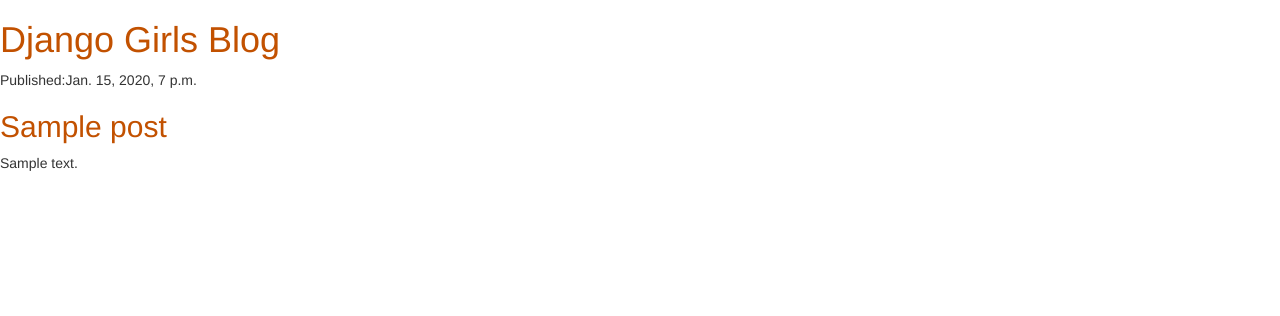
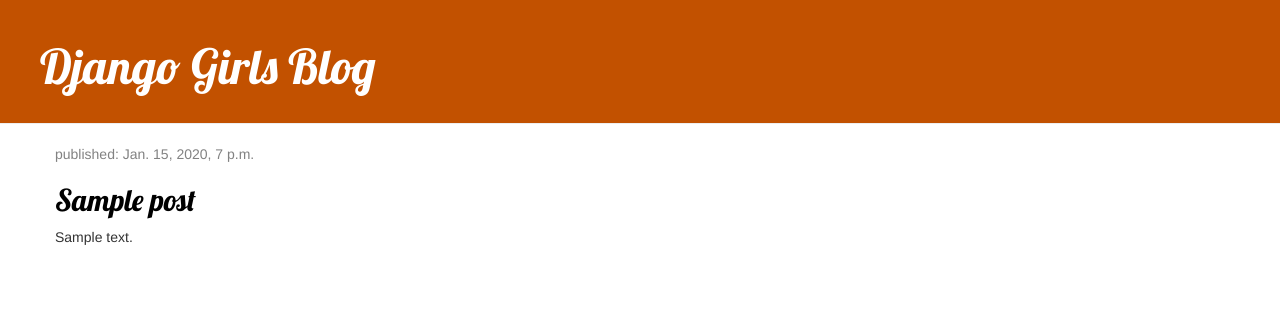
Before and after one commit to yukitomeow/my_second_django_blog, a Django app: page / in a window 1280 px wide. Shown: the top 316 px of the page. Run offline with Django 3.2, Linux system fonts and the light colour scheme; tables that the repository leaves empty hold one stand-in row (values such as "Sample post"); some libraries are stand-ins or nearby versions.

Commit message:
Added view and template for detailed blog post as well as CSS for the site.

```diff
--- a/blog/static/css/blog.css
+++ b/blog/static/css/blog.css
@@ -1,3 +1,51 @@
 h1 a, h2 a {
     color: #C25100;
+    font-family: 'Lobster';
 }
+
+.page-header {
+    background-color: #C25100;
+    margin-top: 0;
+    padding: 20px 20px 20px 40px;
+}
+
+.page-header h1, .page-header h1 a, .page-header h1 a:visited, .page-header h1 a:active {
+    color: #ffffff;
+    font-size: 36pt;
+    text-decoration: none;
+}
+
+.content {
+    margin-left: 40px;
+}
+
+h1, h2, h3, h4 {
+    font-family: 'Lobster', cursive;
+}
+
+.date {
+    color: #828282;
+}
+
+.save {
+    float: right;
+}
+
+.post-form textarea, .post-form input {
+    width: 100%;
+}
+
+.top-menu, .top-menu:hover, .top-menu:visited {
+    color: #ffffff;
+    float: right;
+    font-size: 26pt;
+    margin-right: 20px;
+}
+
+.post {
+    margin-bottom: 70px;
+}
+
+.post h2 a, .post h2 a:visited {
+    color: #000000;
+}
--- /dev/null
+++ b/blog/templates/blog/base.html
@@ -0,0 +1,31 @@
+{% load static %}
+<!DOCTYPE html>
+<html lang="en">
+<head>
+    <meta charset="UTF-8">
+    <meta http-equiv="X-UA-Compatible" content="IE=edge">
+    <meta name="viewport" content="width=device-width, initial-scale=1.0">
+    <link rel="stylesheet" href="//maxcdn.bootstrapcdn.com/bootstrap/3.2.0/css/bootstrap.min.css">
+    <link rel="stylesheet" href="//maxcdn.bootstrapcdn.com/bootstrap/3.2.0/css/bootstrap-theme.min.css">
+    <link href="//fonts.googleapis.com/css?family=Lobster&subset=latin,latin-ext" rel="stylesheet" type="text/css">
+    <link rel="stylesheet" href="{% static 'css/blog.css' %}">
+    <title>Yuki's Blog</title>
+</head>
+<body>
+
+    <body>
+        <div class="page-header">
+            <h1><a href="/">Django Girls Blog</a></h1>
+        </div>
+        <div class="content container">
+            <div class="row">
+                <div class="col-md-8">
+                {% block content %}
+                {% endblock %}
+                </div>
+            </div>
+        </div>
+    </body>
+
+</body>
+</html>
--- a/blog/templates/blog/post_list.html
+++ b/blog/templates/blog/post_list.html
@@ -1,29 +1,13 @@
-{% load static %}
-<!DOCTYPE html>
-<html lang="en">
-<head>
-    <meta charset="UTF-8">
-    <meta http-equiv="X-UA-Compatible" content="IE=edge">
-    <meta name="viewport" content="width=device-width, initial-scale=1.0">
-    <link rel="stylesheet" href="//maxcdn.bootstrapcdn.com/bootstrap/3.2.0/css/bootstrap.min.css">
-    <link rel="stylesheet" href="//maxcdn.bootstrapcdn.com/bootstrap/3.2.0/css/bootstrap-theme.min.css">
-    <link rel="stylesheet" href="{% static 'css/blog.css' %}">
-    <title>Yuki's Blog</title>
-</head>
-<body>
+{% extends 'blog/base.html' %}
 
-    <div>
-        <h1><a href="/">Django Girls Blog</a></h1>
-    </div>
-
-
+{% block content %}
     {% for post in posts %}
-    <div>
-        <p>Published:{{ post.published_date }}</p>
-        <h2><a href=''>{{ post.title }}</a></h2>
-        <p>{{ post.text|linebreaksbr }}</p>
-    </div>
+        <div class="post">
+            <div class="date">
+                <p>published: {{ post.published_date }}</p>
+            </div>
+            <h2><a href="{% url 'post_detail' pk=post.pk %}">{{ post.title }}</a></h2>
+            <p>{{ post.text|linebreaksbr }}</p>
+        </div>
     {% endfor %}
-
-</body>
-</html>
+{% endblock %}
--- a/blog/urls.py
+++ b/blog/urls.py
@@ -2,5 +2,6 @@
 from . import views
 
 urlpatterns = [
-    path('', views.post_list, name='post_list')
+    path('', views.post_list, name='post_list'),
+    path('post/<int:pk>', views.post_detail, name='post_detail'),
 ]
--- a/blog/views.py
+++ b/blog/views.py
@@ -1,8 +1,15 @@
 from django.shortcuts import render
 from django.utils import timezone
 from .models import Post
+from django.shortcuts import render, get_object_or_404
 # Create your views here.
+
+
 
 def post_list(request):
     posts= Post.objects.filter(published_date__lte=timezone.now()).order_by('published_date')
     return render(request, 'blog/post_list.html', {"posts":posts})
+
+def post_detail(request, pk):
+    post = get_object_or_404
+    return render(request, 'blog/post_detail.html', {'post': post})
--- a/mysite/settings.py
+++ b/mysite/settings.py
@@ -24,7 +24,7 @@
 SECRET_KEY = 'django-insecure-w(=^&o2^qr(-)%y392xuxxy7+)g6t&ws$k%=c06&jy^2&8-&61'
 
 # SECURITY WARNING: don't run with debug turned on in production!
-DEBUG = False
+DEBUG = True
 
 ALLOWED_HOSTS = ['127.0.0.1', '.pythonanywhere.com']
 
```
Also changed, not shown: blog/templates/blog/post_detail.html (added, +15 -0 lines).
